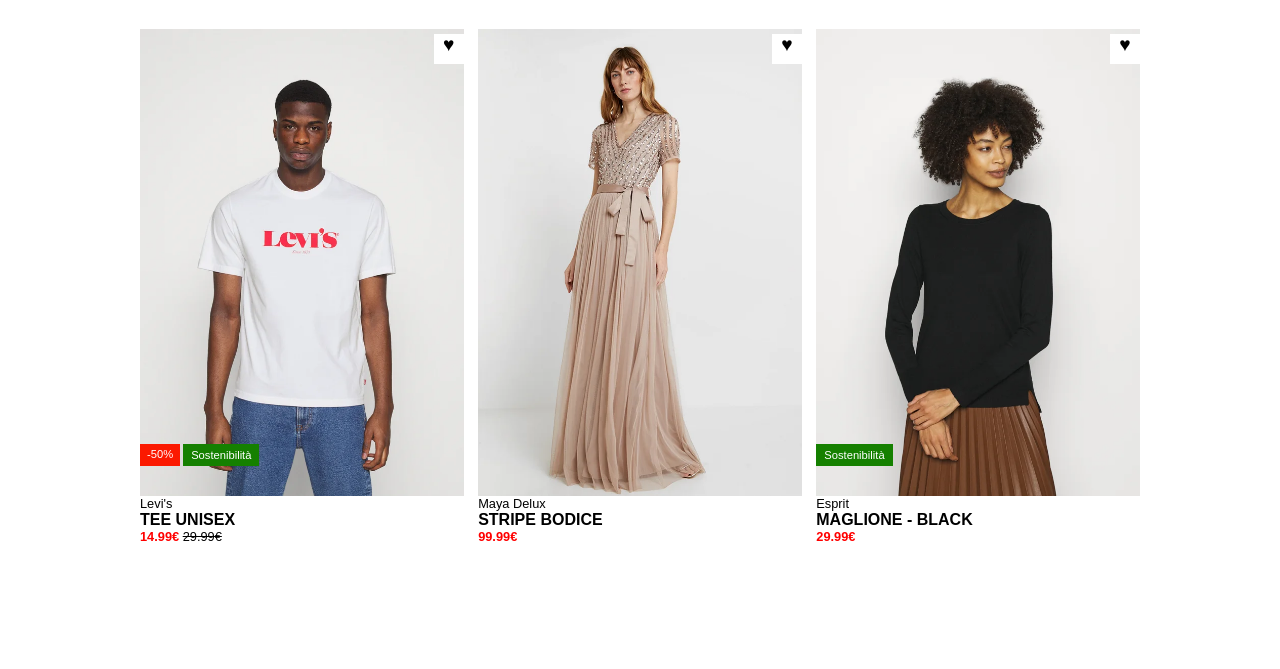
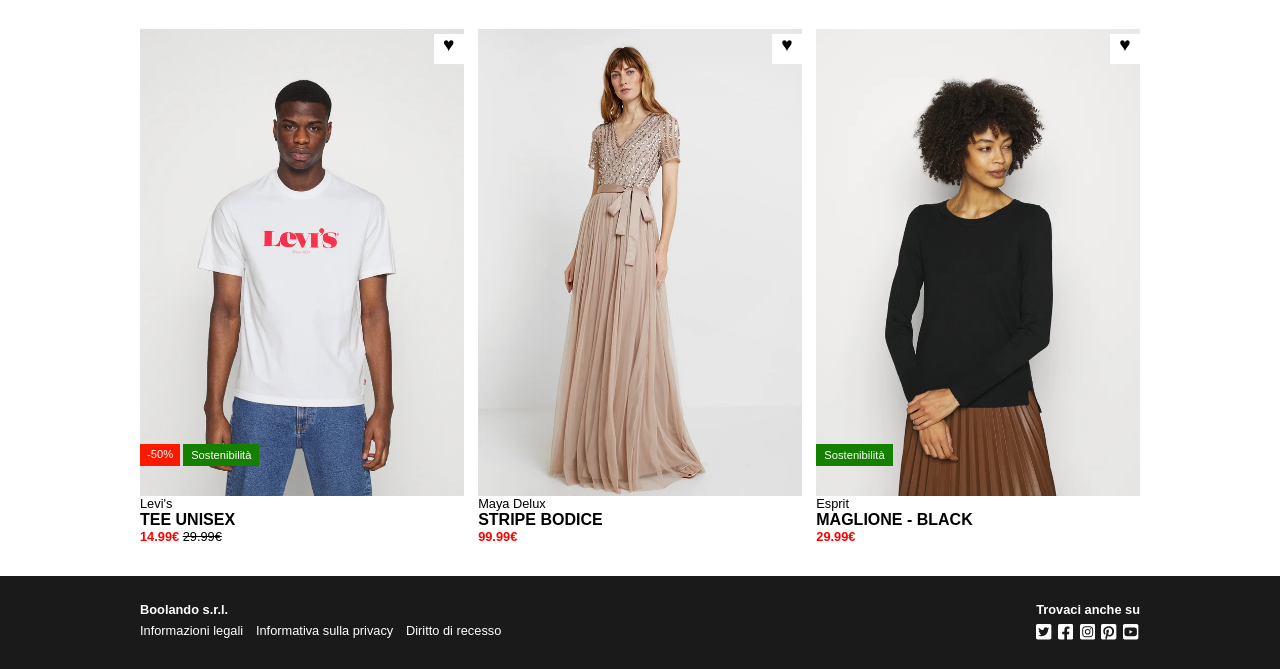
Before and after one commit to alessandroamormino/html-css-boolando, a plain HTML site: page index.html in a window 1280 px wide. Shown: the part 619-1288 px from the top of the page. Before the commit the page ends 1195 px from the top, so only its background shows below. Drawn offline with Linux system fonts and the light colour scheme.

Commit message:
feat: add footer

```diff
--- a/css/style.css
+++ b/css/style.css
@@ -77,6 +77,9 @@ nav .nav-inner .cart svg {
 }
 /* /nav */
 /* /header */
+
+
+
 
 
 /* Main */
@@ -187,6 +190,53 @@ main .card-info .product-price .original-price{
     text-decoration: line-through;
 }
 
+/* /Main */
 
 
-/* /Main */
+
+
+/* Footer */
+
+footer{
+    background-color: #1A1A1A;
+    color: #ffffff;
+    font-size: .8em;
+    padding: 2em 0;
+}
+
+footer .footer-container{
+    display: flex;
+    justify-content: space-between;
+}
+
+footer .footer-container .info-legali ul{
+    display: flex;
+    gap: 1em;
+
+    list-style-type: none;
+    margin-top: .5em;
+}
+
+footer .footer-container .info-legali ul li a{
+    text-decoration: none;
+    color: white;
+}
+
+footer .footer-container .info-legali ul li a:hover{
+    text-decoration: underline;
+}
+
+footer .footer-container .social .social-img{
+    display: flex;
+    gap: .5em;
+
+    margin-top: .5em;
+}
+
+footer .footer-container .social .social-img svg{
+    width: 1.2em;
+    fill: #ffffff;
+}
+
+
+/* /Footer */
--- a/index.html
+++ b/index.html
@@ -197,5 +197,30 @@
         </div>
     </main>
     <!-- /Main -->
+
+    <!-- Footer -->
+    <footer>
+        <div class="footer-container centered">
+            <div class="info-legali">
+                <strong>Boolando s.r.l.</strong>
+                <ul>
+                    <li><a href="#">Informazioni legali</a></li>
+                    <li><a href="#">Informativa sulla privacy</a></li>
+                    <li><a href="#">Diritto di recesso</a></li>
+                </ul>
+            </div>
+            <div class="social">
+                <strong>Trovaci anche su </strong>
+                <div class="social-img">
+                    <a href="#"><svg xmlns="http://www.w3.org/2000/svg" viewBox="0 0 448 512"><path d="M400 32H48C21.5 32 0 53.5 0 80v352c0 26.5 21.5 48 48 48h352c26.5 0 48-21.5 48-48V80c0-26.5-21.5-48-48-48zm-48.9 158.8c.2 2.8.2 5.7.2 8.5 0 86.7-66 186.6-186.6 186.6-37.2 0-71.7-10.8-100.7-29.4 5.3.6 10.4.8 15.8.8 30.7 0 58.9-10.4 81.4-28-28.8-.6-53-19.5-61.3-45.5 10.1 1.5 19.2 1.5 29.6-1.2-30-6.1-52.5-32.5-52.5-64.4v-.8c8.7 4.9 18.9 7.9 29.6 8.3a65.447 65.447 0 0 1-29.2-54.6c0-12.2 3.2-23.4 8.9-33.1 32.3 39.8 80.8 65.8 135.2 68.6-9.3-44.5 24-80.6 64-80.6 18.9 0 35.9 7.9 47.9 20.7 14.8-2.8 29-8.3 41.6-15.8-4.9 15.2-15.2 28-28.8 36.1 13.2-1.4 26-5.1 37.8-10.2-8.9 13.1-20.1 24.7-32.9 34z"/></svg></a>
+                    <a href="#"><svg xmlns="http://www.w3.org/2000/svg" viewBox="0 0 448 512"><path d="M400 32H48A48 48 0 0 0 0 80v352a48 48 0 0 0 48 48h137.25V327.69h-63V256h63v-54.64c0-62.15 37-96.48 93.67-96.48 27.14 0 55.52 4.84 55.52 4.84v61h-31.27c-30.81 0-40.42 19.12-40.42 38.73V256h68.78l-11 71.69h-57.78V480H400a48 48 0 0 0 48-48V80a48 48 0 0 0-48-48z"/></svg></a>
+                    <a href="#"><svg xmlns="http://www.w3.org/2000/svg" viewBox="0 0 448 512"><path d="M224,202.66A53.34,53.34,0,1,0,277.36,256,53.38,53.38,0,0,0,224,202.66Zm124.71-41a54,54,0,0,0-30.41-30.41c-21-8.29-71-6.43-94.3-6.43s-73.25-1.93-94.31,6.43a54,54,0,0,0-30.41,30.41c-8.28,21-6.43,71.05-6.43,94.33S91,329.26,99.32,350.33a54,54,0,0,0,30.41,30.41c21,8.29,71,6.43,94.31,6.43s73.24,1.93,94.3-6.43a54,54,0,0,0,30.41-30.41c8.35-21,6.43-71.05,6.43-94.33S357.1,182.74,348.75,161.67ZM224,338a82,82,0,1,1,82-82A81.9,81.9,0,0,1,224,338Zm85.38-148.3a19.14,19.14,0,1,1,19.13-19.14A19.1,19.1,0,0,1,309.42,189.74ZM400,32H48A48,48,0,0,0,0,80V432a48,48,0,0,0,48,48H400a48,48,0,0,0,48-48V80A48,48,0,0,0,400,32ZM382.88,322c-1.29,25.63-7.14,48.34-25.85,67s-41.4,24.63-67,25.85c-26.41,1.49-105.59,1.49-132,0-25.63-1.29-48.26-7.15-67-25.85s-24.63-41.42-25.85-67c-1.49-26.42-1.49-105.61,0-132,1.29-25.63,7.07-48.34,25.85-67s41.47-24.56,67-25.78c26.41-1.49,105.59-1.49,132,0,25.63,1.29,48.33,7.15,67,25.85s24.63,41.42,25.85,67.05C384.37,216.44,384.37,295.56,382.88,322Z"/></svg></a>
+                    <a href="#"><svg xmlns="http://www.w3.org/2000/svg" viewBox="0 0 448 512"><path d="M448 80v352c0 26.5-21.5 48-48 48H154.4c9.8-16.4 22.4-40 27.4-59.3 3-11.5 15.3-58.4 15.3-58.4 8 15.3 31.4 28.2 56.3 28.2 74.1 0 127.4-68.1 127.4-152.7 0-81.1-66.2-141.8-151.4-141.8-106 0-162.2 71.1-162.2 148.6 0 36 19.2 80.8 49.8 95.1 4.7 2.2 7.1 1.2 8.2-3.3.8-3.4 5-20.1 6.8-27.8.6-2.5.3-4.6-1.7-7-10.1-12.3-18.3-34.9-18.3-56 0-54.2 41-106.6 110.9-106.6 60.3 0 102.6 41.1 102.6 99.9 0 66.4-33.5 112.4-77.2 112.4-24.1 0-42.1-19.9-36.4-44.4 6.9-29.2 20.3-60.7 20.3-81.8 0-53-75.5-45.7-75.5 25 0 21.7 7.3 36.5 7.3 36.5-31.4 132.8-36.1 134.5-29.6 192.6l2.2.8H48c-26.5 0-48-21.5-48-48V80c0-26.5 21.5-48 48-48h352c26.5 0 48 21.5 48 48z"/></svg></a>
+                    <a href="#"><svg xmlns="http://www.w3.org/2000/svg" viewBox="0 0 448 512"><path d="M186.8 202.1l95.2 54.1-95.2 54.1V202.1zM448 80v352c0 26.5-21.5 48-48 48H48c-26.5 0-48-21.5-48-48V80c0-26.5 21.5-48 48-48h352c26.5 0 48 21.5 48 48zm-42 176.3s0-59.6-7.6-88.2c-4.2-15.8-16.5-28.2-32.2-32.4C337.9 128 224 128 224 128s-113.9 0-142.2 7.7c-15.7 4.2-28 16.6-32.2 32.4-7.6 28.5-7.6 88.2-7.6 88.2s0 59.6 7.6 88.2c4.2 15.8 16.5 27.7 32.2 31.9C110.1 384 224 384 224 384s113.9 0 142.2-7.7c15.7-4.2 28-16.1 32.2-31.9 7.6-28.5 7.6-88.1 7.6-88.1z"/></svg> </a>
+                </div>
+            </div>
+        </div>
+    </footer>
+    <!-- /Footer -->
 </body>
 </html>
```
